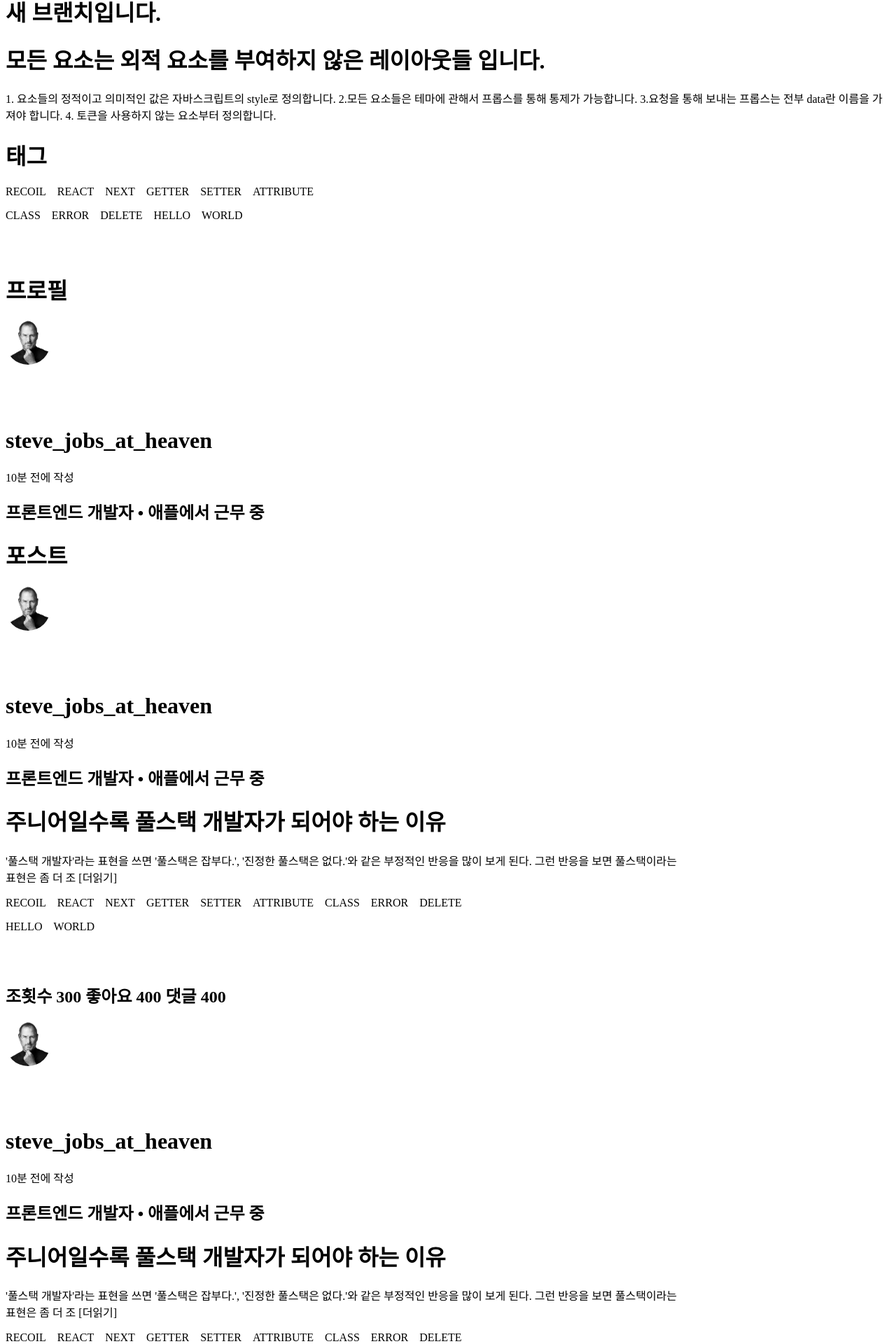
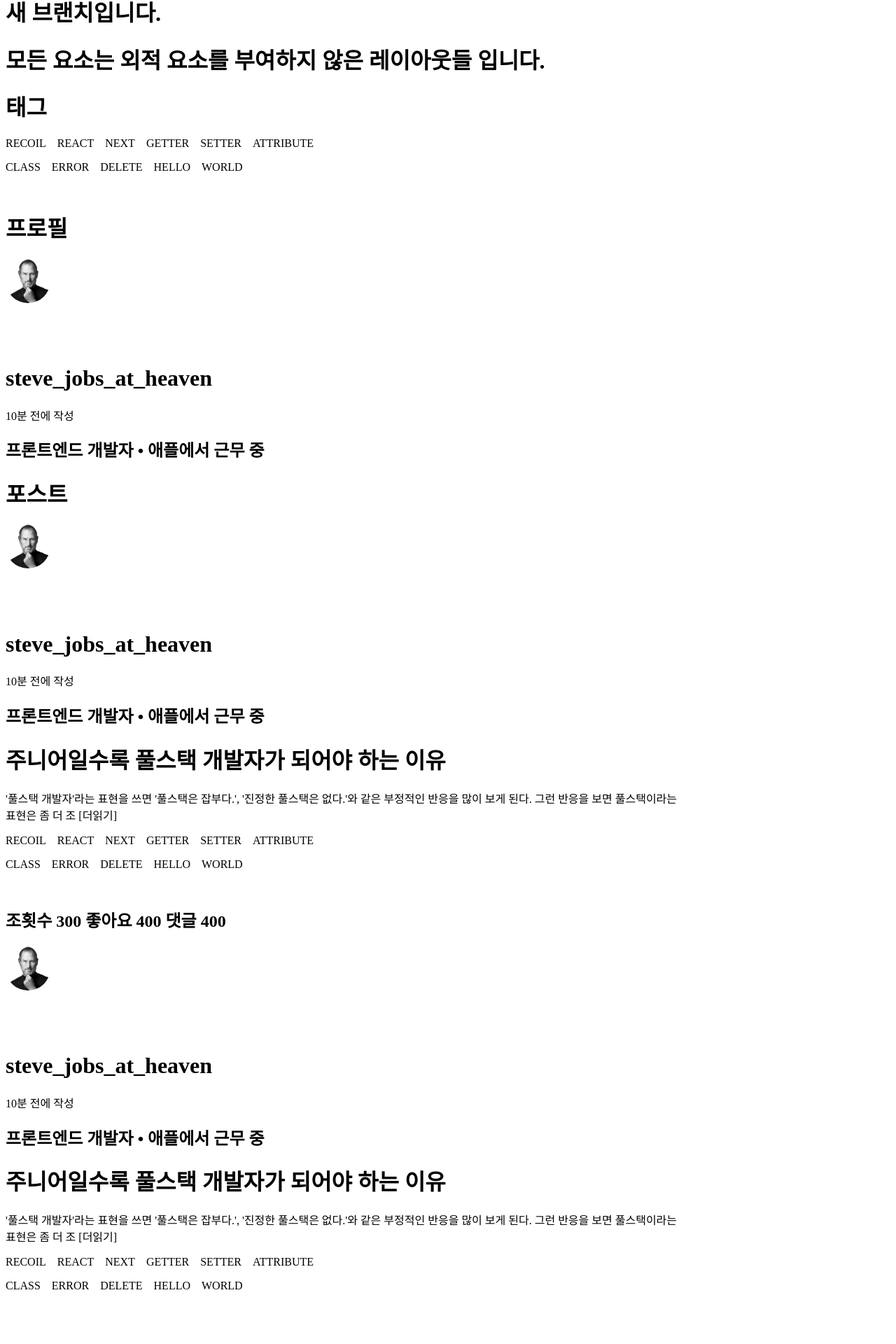
Before and after one commit to kwakseongjae/mulb, a React (Vite) app: page / in a window 1280 px wide. Shown: the part 60-1980 px from the top of the page at 70% size. Built offline with nearby package versions, Linux system fonts and the light colour scheme.

Commit message:
eslit.rc 설정을 제 디바이스에 맞게 작은 변화만 주었습니다.

```diff
--- a/src/components/Post.tsx
+++ b/src/components/Post.tsx
@@ -27,41 +27,37 @@ export default function Post({
     height: height,
   }
   return (
-    <div
-      className={'block relative _border-b-color0 bg-white'}
-      style={postStyle}
-    >
-      <div title={'top'} className={'pl-8 pr-8 pt-8'}>
+    <div className="block relative _border-b-color0 bg-white" style={postStyle}>
+      <div title="top" className="pl-8 pr-8 pt-8'">
         <Profile data={profile} />
-        <h1 className={'_text-25 line-clamp-2 mt-4'}>{title}</h1>
-        <p className={'_text-14 _text-color1 mb-4 line-clamp-2'}>{content}</p>
+        <h1 className="_text-25 line-clamp-2 mt-4">{title}</h1>
+        <p className="_text-14 _text-color1 mb-4 line-clamp-2">{content}</p>
       </div>
       <div
-        className={['mt-4 ml-8', imageUrl ? 'absolute' : ''].join(' ').trim()}
-      >
+        className={['mt-4 ml-8', imageUrl ? 'absolute' : ''].join(' ').trim()}>
         <Tags
           data={tags}
-          width={'75%'}
+          width="50%"
           maxColum={2}
-          colorScheme={'bg-neutral-300'}
-          theme={'rounded-2xl pt-2 pb-1 px-3 _text-1'}
+          colorScheme="bg-neutral-300"
+          theme="rounded-2xl pt-1 pb-1 px-3 h-2 _heading-1 _noto-san"
         />
       </div>
       {/*후에 Image로 교체합니다*/}
       <>
         {imageUrl ? (
           <Skeleton
-            width={'100%'}
-            height={'18rem'}
+            width="100%"
+            height="18rem"
             image={true}
             desc={false}
-            className={'mt-2'}
+            className="mt-2"
           />
         ) : (
           <></>
         )}
       </>
-      <h2 className={'pt-5 pb-4 pl-8 _text-1 _text-color1'}>
+      <h2 className="pt-5 pb-4 pl-8 _text-1 _text-color1">
         {['조횟수', views, '좋아요', likes, '댓글', comments].join(' ').trim()}
       </h2>
     </div>
--- a/src/components/Tags.tsx
+++ b/src/components/Tags.tsx
@@ -15,7 +15,7 @@ export default function Tags({
   maxColum,
 }: TagsProps) {
   //최대 높이를 rem을 통해 정합니다.
-  const maxHeight: string = (maxColum * (1.1 + 1 + 1)).toString() + 'rem'
+  const maxHeight: string = (maxColum * 2 + (maxColum - 1)).toString() + 'rem'
   //해당 style은 정적이고 변하지 않습니다. <- 이를 통해서 좀 더 자유롭고 신뢰성있는 Tailwind CSS 사용이 가능합니다.
   const tagsStyle: object = {
     display: 'inline-block',
--- a/src/input.css
+++ b/src/input.css
@@ -2,6 +2,8 @@
 @import "styles/Skeleton.css";
 @import "styles/Text.css";
 @import "styles/Common.css";
+@import url('https://fonts.googleapis.com/css2?family=Gothic+A1:wght@100;200;300;400;500;600;700;800;900&display=swap');
+@import url('https://fonts.googleapis.com/css2?family=Noto+Sans+KR:wght@100;200;300;400;500;600;700;800;900&display=swap');
 
 @tailwind base;
 @tailwind components;
--- a/src/pages/Home.tsx
+++ b/src/pages/Home.tsx
@@ -52,43 +52,24 @@ const Home = () => {
   return (
     <div>
       <h1>새 브랜치입니다.</h1>
-      <h1 className={'text-5xl'}>
+      <h1 className="text-2xl">
         모든 요소는 외적 요소를 부여하지 않은 레이아웃들 입니다.
       </h1>
-      <p className={'text-2xl'}>
-        1. 요소들의 정적이고 의미적인 값은 자바스크립트의 style로 정의합니다.
-        2.모든 요소들은 테마에 관해서 프롭스를 통해 통제가 가능합니다. 3.요청을
-        통해 보내는 프롭스는 전부 data란 이름을 가져야 합니다. 4. 토큰을
-        사용하지 않는 요소부터 정의합니다.
-      </p>
-      <h1 className={'text-4xl mt-16'}>태그</h1>
+      <h1 className="text-4xl mt-16">태그</h1>
       <Tags
         data={mockup_tags}
-        width={'30rem'}
-        colorScheme={'bg-orange-500 text-black'}
-        theme={'rounded-3xl'}
+        width="30rem"
+        colorScheme="bg-orange-500 text-black"
+        theme="rounded-3xl"
         maxColum={2}
       />
-      <h1 className={'text-4xl mt-16'}>프로필</h1>
+      <h1 className="text-4xl mt-16">프로필</h1>
       <Profile data={mockup_profileData} />
-      <h1 className={'text-4xl mt-16'}>포스트</h1>
-      <Post
-        width={'60rem'}
-        height={'fit-content'}
-        data={mockup_postAloneData}
-      />
-      <Post
-        width={'60rem'}
-        height={'fit-content'}
-        data={mockup_postWithImage}
-      />
-      <h1 className={'text-4xl mt-16'}>스켈레톤 요소</h1>
-      <Skeleton
-        width={'40rem'}
-        height={'fit-content'}
-        image={false}
-        desc={false}
-      />
+      <h1 className="text-4xl mt-16">포스트</h1>
+      <Post width="60rem" height="fit-content" data={mockup_postAloneData} />
+      <Post width="60rem" height="fit-content" data={mockup_postWithImage} />
+      <h1 className="text-4xl mt-16">스켈레톤 요소</h1>
+      <Skeleton width="40rem" height="fit-content" image={false} desc={false} />
     </div>
   )
 }
```
Also changed, not shown: src/styles/Text.css (+11 -1 lines), src/styles/Text.scss (+11 -1 lines), .eslintrc.cjs, .prettierrc.json, 1 other file (tests, documents, lock files or other folders).
